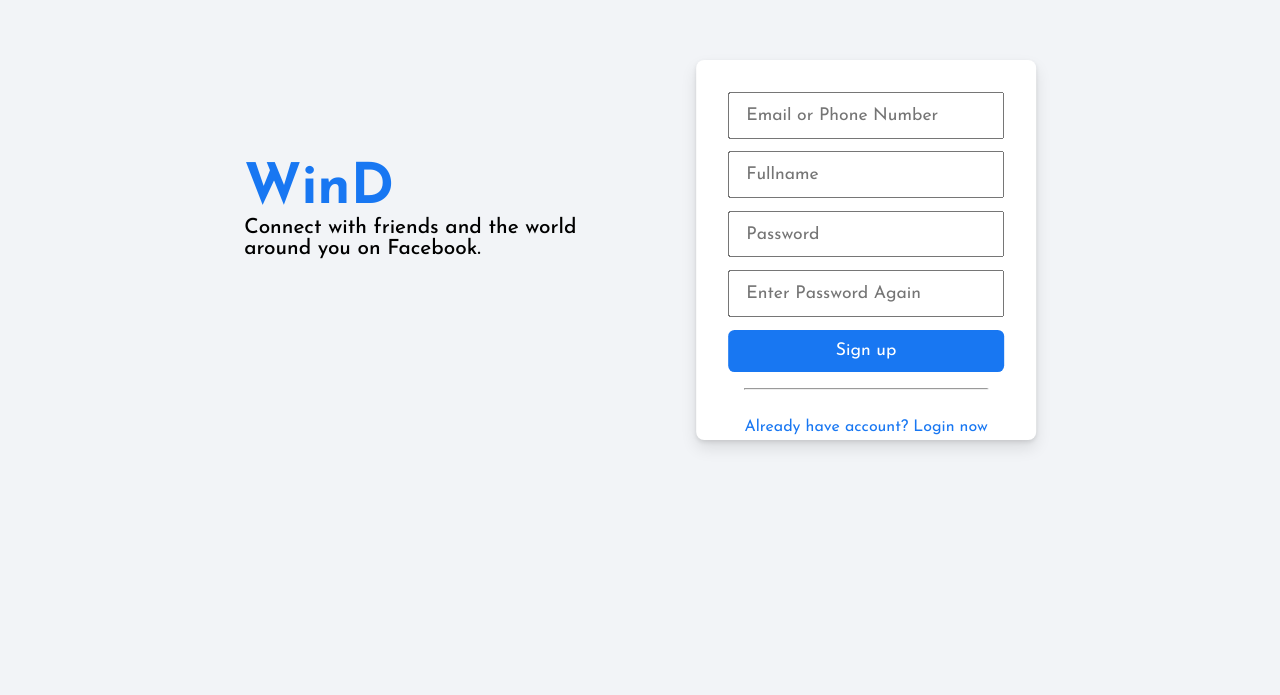
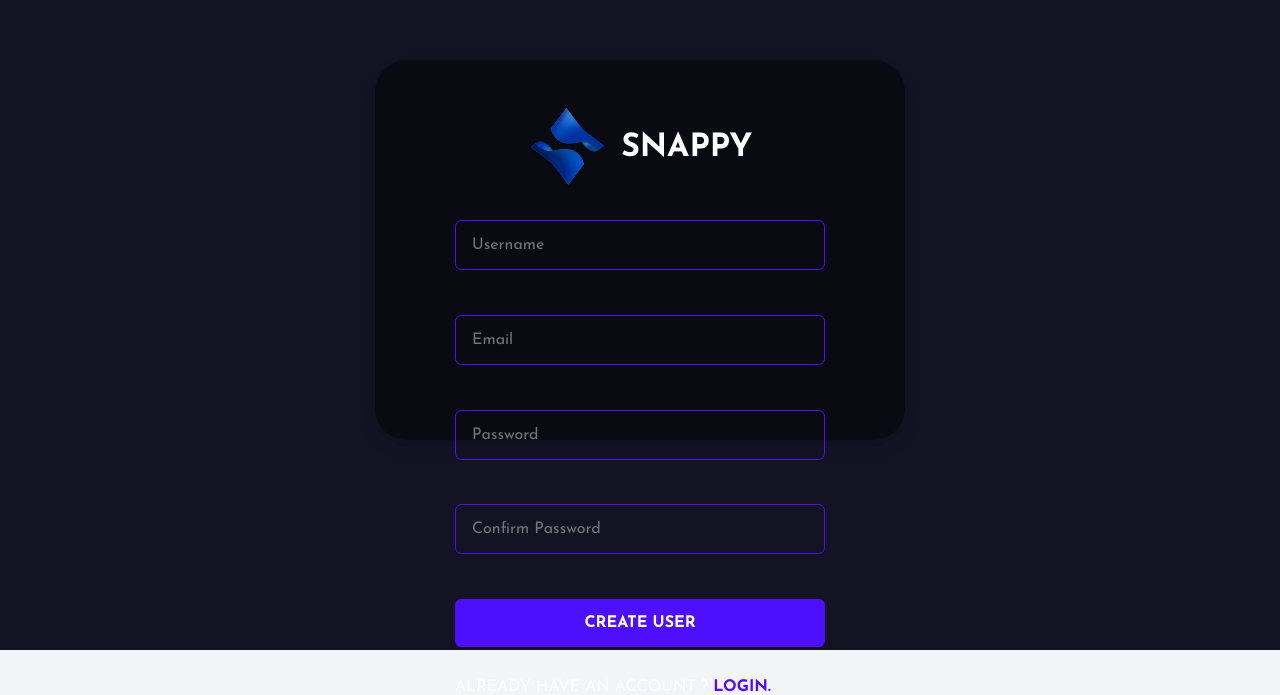
Before and after one commit to Van-Ni/Wind, a React (Create React App) app: page /register in a window 1280 px wide. Shown: the part 150-845 px from the top of the page. Before the commit the page ends 800 px from the top, so only its background shows below. Built offline with nearby package versions, Linux system fonts and the light colour scheme; no server answers.

Commit message:
Update register

```diff
--- a/src/pages/Register.jsx
+++ b/src/pages/Register.jsx
@@ -9,123 +9,123 @@ import { registerRoute } from "../utils/APIRoutes";
 import '../assets/css/authStyle.css';
 
 export default function Register() {
-  // const navigate = useNavigate();
-  // const toastOptions = {
-  //   position: "bottom-right",
-  //   autoClose: 8000,
-  //   pauseOnHover: true,
-  //   draggable: true,
-  //   theme: "dark",
-  // };
-  // const [values, setValues] = useState({
-  //   username: "",
-  //   email: "",
-  //   password: "",
-  //   confirmPassword: "",
-  // });
+  const navigate = useNavigate();
+  const toastOptions = {
+    position: "bottom-right",
+    autoClose: 8000,
+    pauseOnHover: true,
+    draggable: true,
+    theme: "dark",
+  };
+  const [values, setValues] = useState({
+    username: "",
+    email: "",
+    password: "",
+    confirmPassword: "",
+  });
 
-  // useEffect(() => {
-  //   if (localStorage.getItem(process.env.REACT_APP_LOCALHOST_KEY)) {
-  //     navigate("/");
-  //   }
-  // }, []);
+  useEffect(() => {
+    if (localStorage.getItem(process.env.REACT_APP_LOCALHOST_KEY)) {
+      navigate("/");
+    }
+  }, []);
 
-  // const handleChange = (event) => {
-  //   setValues({ ...values, [event.target.name]: event.target.value });
-  // };
+  const handleChange = (event) => {
+    setValues({ ...values, [event.target.name]: event.target.value });
+  };
 
-  // const handleValidation = () => {
-  //   const { password, confirmPassword, username, email } = values;
-  //   if (password !== confirmPassword) {
-  //     toast.error(
-  //       "Password and confirm password should be same.",
-  //       toastOptions
-  //     );
-  //     return false;
-  //   } else if (username.length < 3) {
-  //     toast.error(
-  //       "Username should be greater than 3 characters.",
-  //       toastOptions
-  //     );
-  //     return false;
-  //   } else if (password.length < 8) {
-  //     toast.error(
-  //       "Password should be equal or greater than 8 characters.",
-  //       toastOptions
-  //     );
-  //     return false;
-  //   } else if (email === "") {
-  //     toast.error("Email is required.", toastOptions);
-  //     return false;
-  //   }
+  const handleValidation = () => {
+    const { password, confirmPassword, username, email } = values;
+    if (password !== confirmPassword) {
+      toast.error(
+        "Password and confirm password should be same.",
+        toastOptions
+      );
+      return false;
+    } else if (username.length < 3) {
+      toast.error(
+        "Username should be greater than 3 characters.",
+        toastOptions
+      );
+      return false;
+    } else if (password.length < 8) {
+      toast.error(
+        "Password should be equal or greater than 8 characters.",
+        toastOptions
+      );
+      return false;
+    } else if (email === "") {
+      toast.error("Email is required.", toastOptions);
+      return false;
+    }
 
-  //   return true;
-  // };
+    return true;
+  };
 
-  // const handleSubmit = async (event) => {
-  //   event.preventDefault();
-  //   if (handleValidation()) {
-  //     const { email, username, password } = values;
-  //     const { data } = await axios.post(registerRoute, {
-  //       username,
-  //       email,
-  //       password,
-  //     });
+  const handleSubmit = async (event) => {
+    event.preventDefault();
+    if (handleValidation()) {
+      const { email, username, password } = values;
+      const { data } = await axios.post(registerRoute, {
+        username,
+        email,
+        password,
+      });
 
-  //     if (data.status === false) {
-  //       toast.error(data.msg, toastOptions);
-  //     }
-  //     if (data.status === true) {
-  //       localStorage.setItem(
-  //         process.env.REACT_APP_LOCALHOST_KEY,
-  //         JSON.stringify(data.user)
-  //       );
-  //       navigate("/");
-  //     }
-  //   }
-  // };
+      if (data.status === false) {
+        toast.error(data.msg, toastOptions);
+      }
+      if (data.status === true) {
+        localStorage.setItem(
+          process.env.REACT_APP_LOCALHOST_KEY,
+          JSON.stringify(data.user)
+        );
+        navigate("/");
+      }
+    }
+  };
 
-  // return (
-  //   <>
-  //     <FormContainer>
-  //       <form action="" onSubmit={(event) => handleSubmit(event)}>
-  //         <div className="brand">
-  //           <img src={Logo} alt="logo" />
-  //           <h1>snappy</h1>
-  //         </div>
-  //         <input
-  //           type="text"
-  //           placeholder="Username"
-  //           name="username"
-  //           onChange={(e) => handleChange(e)}
-  //         />
-  //         <input
-  //           type="email"
-  //           placeholder="Email"
-  //           name="email"
-  //           onChange={(e) => handleChange(e)}
-  //         />
-  //         <input
-  //           type="password"
-  //           placeholder="Password"
-  //           name="password"
-  //           onChange={(e) => handleChange(e)}
-  //         />
-  //         <input
-  //           type="password"
-  //           placeholder="Confirm Password"
-  //           name="confirmPassword"
-  //           onChange={(e) => handleChange(e)}
-  //         />
-  //         <button type="submit">Create User</button>
-  //         <span>
-  //           Already have an account ? <Link to="/login">Login.</Link>
-  //         </span>
-  //       </form>
-  //     </FormContainer>
-  //     <ToastContainer />
-  //   </>
-  // );
+  return (
+    <>
+      <FormContainer>
+        <form action="" onSubmit={(event) => handleSubmit(event)}>
+          <div className="brand">
+            <img src={Logo} alt="logo" />
+            <h1>snappy</h1>
+          </div>
+          <input
+            type="text"
+            placeholder="Username"
+            name="username"
+            onChange={(e) => handleChange(e)}
+          />
+          <input
+            type="email"
+            placeholder="Email"
+            name="email"
+            onChange={(e) => handleChange(e)}
+          />
+          <input
+            type="password"
+            placeholder="Password"
+            name="password"
+            onChange={(e) => handleChange(e)}
+          />
+          <input
+            type="password"
+            placeholder="Confirm Password"
+            name="confirmPassword"
+            onChange={(e) => handleChange(e)}
+          />
+          <button type="submit">Create User</button>
+          <span>
+            Already have an account ? <Link to="/login">Login.</Link>
+          </span>
+        </form>
+      </FormContainer>
+      <ToastContainer />
+    </>
+  );
 
   return (
     <>
```
